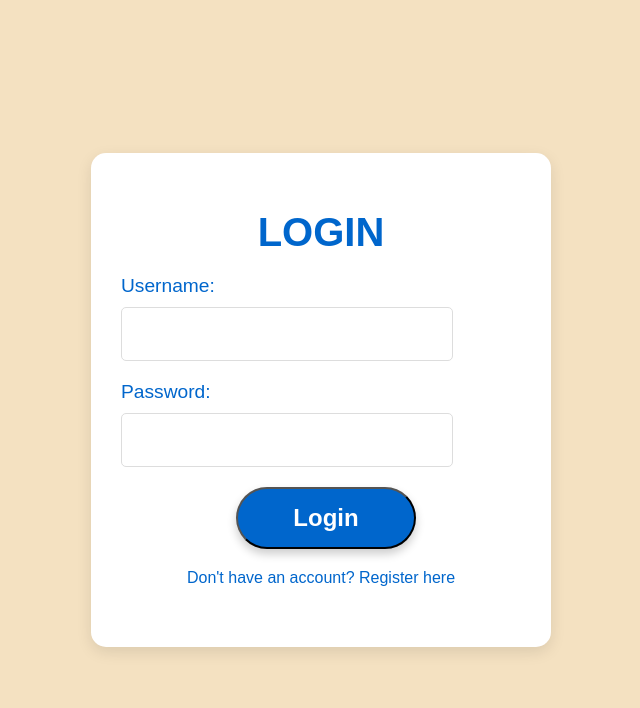
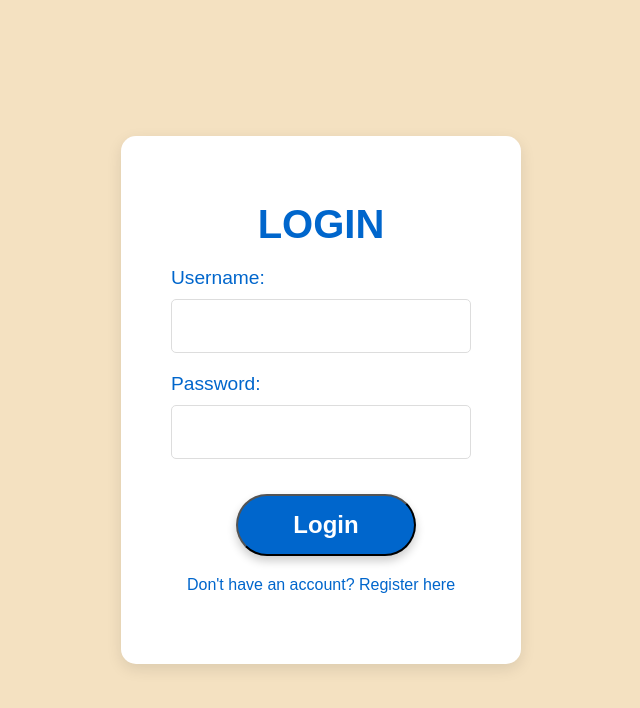
Before and after one commit to WilliamSmithWLS/Empty, a React (Create React App) app in the folder BeachDay-auth/client/: page /login in a window 1280 px wide. Shown: the top 708 px of the page, without its empty margins (319-959 px from the left). Built offline with nearby package versions, Linux system fonts and the light colour scheme.

Commit message:
Update Login.css

```diff
--- a/BeachDay-auth/client/src/Login.css
+++ b/BeachDay-auth/client/src/Login.css
@@ -12,22 +12,27 @@
 
 .login-content {
   background-color: white;
-  padding: 30px;
+  padding: 40px;
   border-radius: 15px;
   box-shadow: 0px 5px 15px rgba(0, 0, 0, 0.1);
   width: 100%;
-  max-width: 400px; /* Ensures form isn't too wide */
+  max-width: 400px; /* Controls the width of the form */
+  display: flex;
+  flex-direction: column;
+  align-items: center; /* Center the form content */
+  box-sizing: border-box; /* Ensures padding is included in width */
 }
 
 h1 {
-  font-size: 3rem;
+  font-size: 2.8rem; /* Slightly larger for prominence */
   margin-bottom: 20px;
   color: #0066cc;
+  font-weight: bold;
 }
 
 .input-group {
-  margin-bottom: 20px;
-  text-align: left;
+  margin-bottom: 25px; /* Space between the input fields */
+  width: 100%;
 }
 
 label {
@@ -37,33 +42,36 @@ label {
 }
 
 input {
-  width: 100%;
-  padding: 10px;
+  width: 100%; /* Ensures inputs are the same width as the form */
+  padding: 12px;
   font-size: 1rem;
-  border: 1px solid #ddd;
-  border-radius: 10px;
-  margin-top: 5px;
+  border: 2px solid #ddd;
+  border-radius: 8px;
+  margin-top: 8px;
+  box-sizing: border-box; /* Include padding in width calculation */
+  transition: border-color 0.3s ease; /* Smooth border focus transition */
 }
 
 input:focus {
-  border-color: #0066cc;
+  border-color: #0066cc; /* Focused input gets blue border */
   outline: none;
 }
 
 button {
-  padding: 12px 25px;
+  width: 100%; /* Make button match the width of the inputs */
+  padding: 12px;
   font-size: 1.2rem;
   color: white;
-  background: #0066cc; /* Blue button */
+  background-color: #0066cc; /* Blue button */
   border-radius: 50px;
-  width: 100%;
   cursor: pointer;
   transition: background 0.3s ease, transform 0.3s ease;
+  margin-top: 15px; /* Adds space between the button and input fields */
 }
 
 button:hover {
-  background: #0055a5;
-  transform: scale(1.05);
+  background-color: #0055a5; /* Darker blue on hover */
+  transform: scale(1.05); /* Slight scale effect on hover */
 }
 
 .error-message {
```
